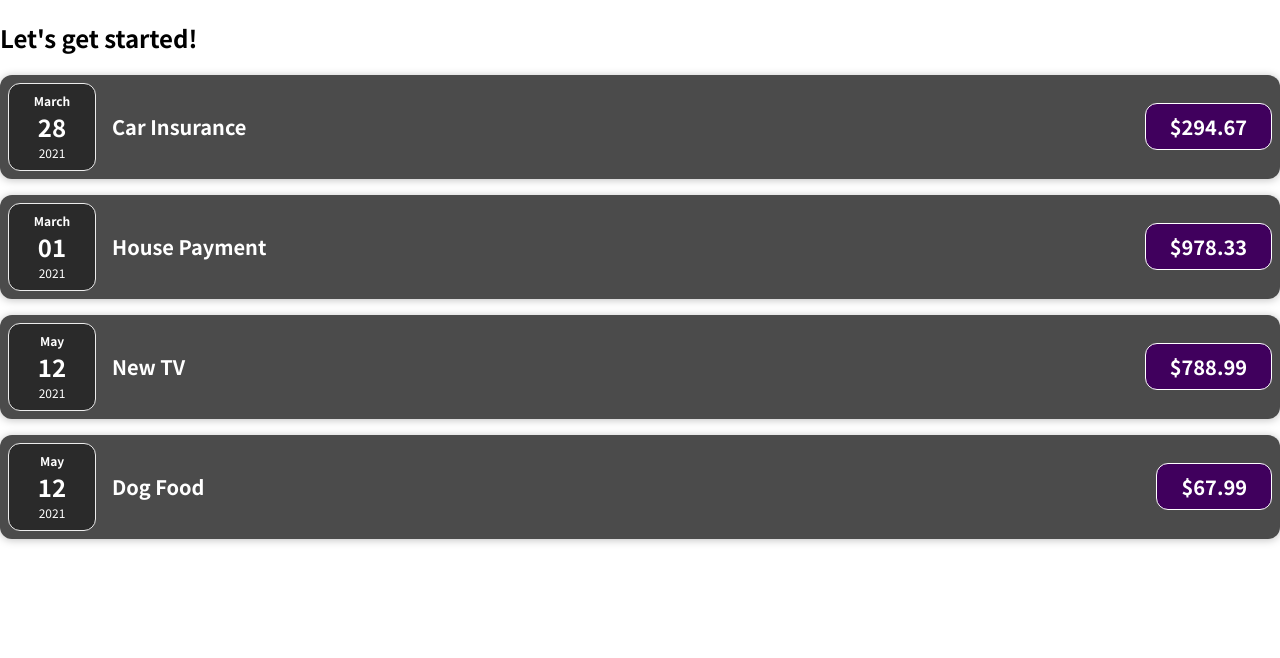
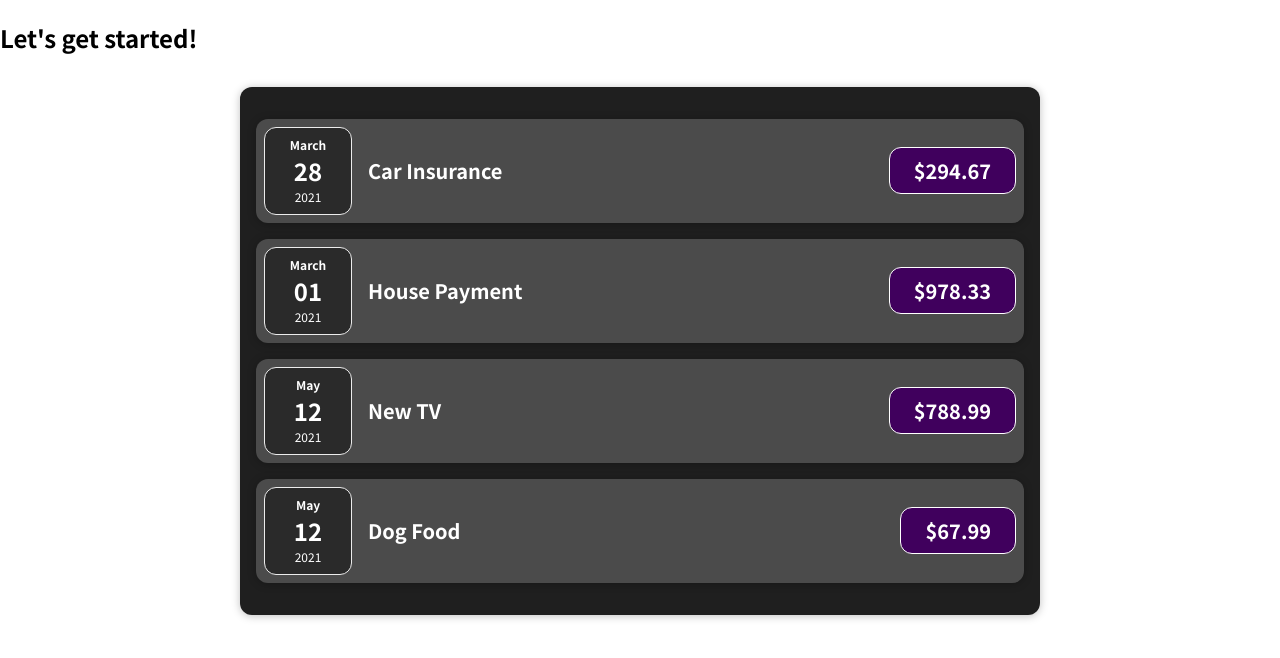
Before and after one commit to anniepuy/project-one, a React (Create React App) app: page / in a window 1280 px wide. Shown: the top 658 px of the page. Built offline with nearby package versions, Linux system fonts and the light colour scheme.

Commit message:
added card component to expeneses.js

```diff
--- a/src/components/Expenses.js
+++ b/src/components/Expenses.js
@@ -1,14 +1,16 @@
 import ExpenseItem from './ExpenseItem';
+import Card from './Card';
+import './Expenses.css';
 
 function Expenses(props) {
 
     return (
-        <div>
+        <Card className="expenses" >
             <ExpenseItem title={props.items[0].title} amount={props.items[0].amount} date={props.items[0].date}/>
             <ExpenseItem title={props.items[1].title} amount={props.items[1].amount} date={props.items[1].date}/>
             <ExpenseItem title={props.items[2].title} amount={props.items[2].amount} date={props.items[2].date}/>
             <ExpenseItem title={props.items[3].title} amount={props.items[3].amount} date={props.items[3].date}/>
-        </div>
+        </Card>
     );
 }
 
```
